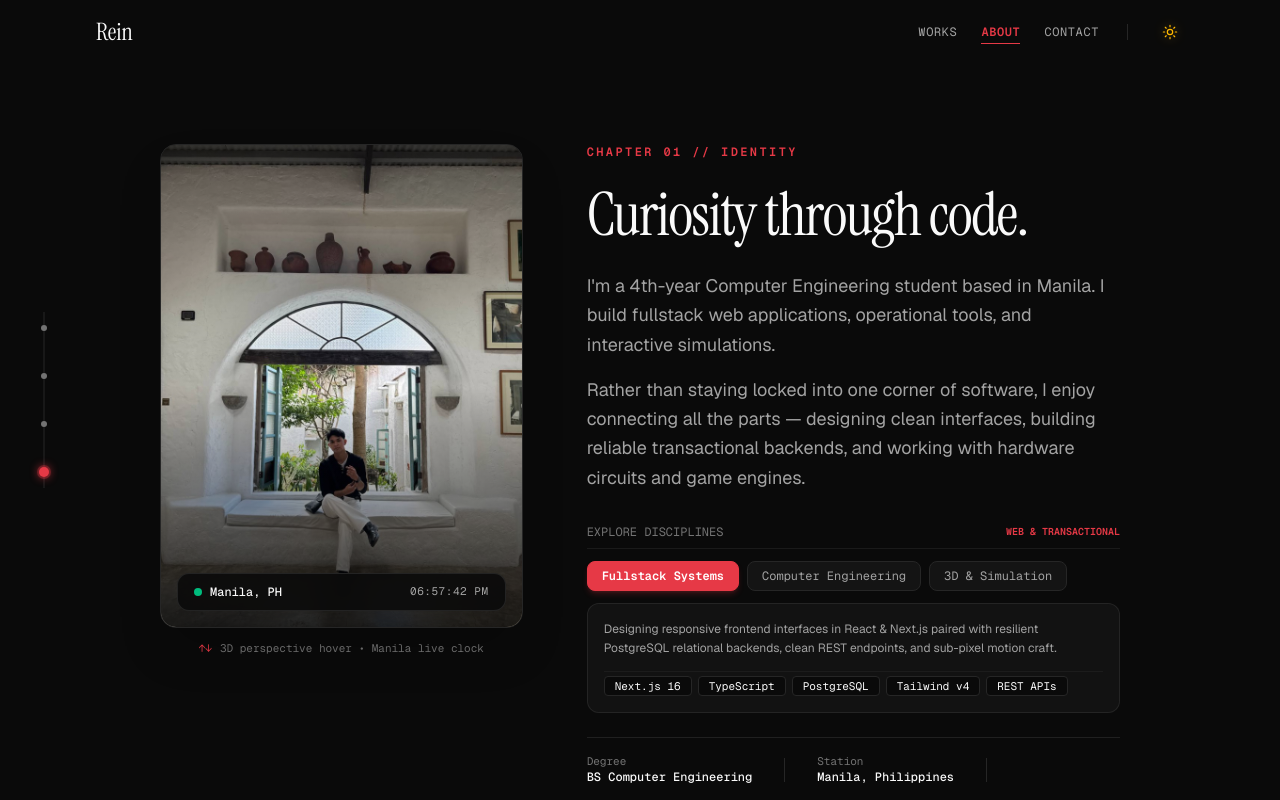
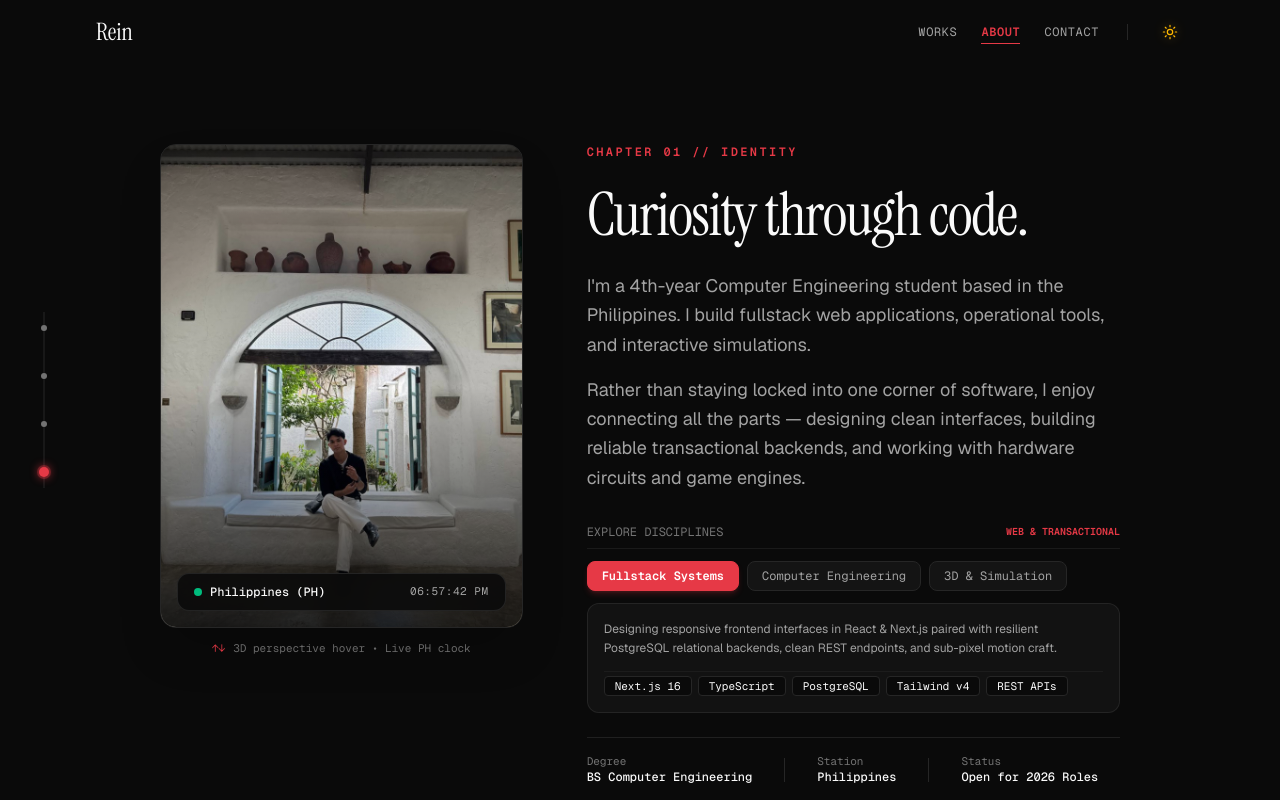
Before and after one commit to Yiizer/ReinPortfolio, a Next.js app in the folder app/: page /about in a window 1280 px wide. Shown: the top 800 px of the page. Built offline with nearby package versions, Linux system fonts and the light colour scheme.

Commit message:
chore: update location display from Manila to Philippines

```diff
--- a/app/src/app/layout.tsx
+++ b/app/src/app/layout.tsx
@@ -23,12 +23,12 @@ export const metadata: Metadata = {
     template: "%s | Rein Gavino",
   },
   description:
-    "Fullstack developer and Computer Engineering student based in Manila. Building resilient web apps, transactional POS workflows, and interactive simulations.",
+    "Fullstack developer and Computer Engineering student based in the Philippines. Building resilient web apps, transactional POS workflows, and interactive simulations.",
   keywords: [
     "Rein Gavino",
     "Fullstack Developer",
     "Computer Engineer",
-    "Manila",
+    "Philippines",
     "Next.js",
     "React",
     "TypeScript",
@@ -48,14 +48,14 @@ export const metadata: Metadata = {
     url: "https://reingavino.com",
     title: "Rein Gavino — Developer & Computer Engineer",
     description:
-      "Fullstack developer based in Manila building systems, interfaces, and web applications across web, mobile, and hardware.",
+      "Fullstack developer based in the Philippines building systems, interfaces, and web applications across web, mobile, and hardware.",
     siteName: "Rein Gavino Portfolio",
   },
   twitter: {
     card: "summary_large_image",
     title: "Rein Gavino — Developer & Computer Engineer",
     description:
-      "Fullstack developer based in Manila building systems, interfaces, and web applications.",
+      "Fullstack developer based in the Philippines building systems, interfaces, and web applications.",
   },
 };
 
--- a/app/src/components/AboutTeaser.tsx
+++ b/app/src/components/AboutTeaser.tsx
@@ -62,7 +62,7 @@ export default function AboutTeaser() {
             Curiosity turned into production software.
           </h2>
           <p className="text-text-muted text-base sm:text-lg leading-relaxed font-sans max-w-2xl">
-            I&apos;m a 4th-year Computer Engineering student in Manila. Rather than staying inside one lane, I build across the entire stack &mdash; from fluid frontends and ACID-compliant backends to live restaurant POS workflows and hardware simulations.
+            I&apos;m a 4th-year Computer Engineering student in the Philippines. Rather than staying inside one lane, I build across the entire stack &mdash; from fluid frontends and ACID-compliant backends to live restaurant POS workflows and hardware simulations.
           </p>
         </div>
 
--- a/app/src/components/ContactCTA.tsx
+++ b/app/src/components/ContactCTA.tsx
@@ -75,7 +75,7 @@ export default function ContactCTA() {
 
           <div className="flex flex-col sm:flex-row sm:items-center justify-between gap-4 font-mono text-xs text-text-muted">
             <div className="flex items-center gap-2">
-              <span>Manila, Philippines</span>
+              <span>Philippines</span>
             </div>
 
             <div className="flex items-center gap-4">
--- a/app/src/components/Footer.tsx
+++ b/app/src/components/Footer.tsx
@@ -44,7 +44,7 @@ export default function Footer() {
         <div className="flex items-center gap-3 font-mono text-xs text-text-muted">
           <span className="font-medium text-text-main">Rein Gavino</span>
           <span className="text-text-dim">&bull;</span>
-          <span>Manila, PH</span>
+          <span>Philippines (PH)</span>
         </div>
 
         {/* Social Link Icons */}
--- a/app/src/components/Hero.tsx
+++ b/app/src/components/Hero.tsx
@@ -277,7 +277,7 @@ export default function Hero() {
           </span>
         </div>
         <span className="tracking-wider uppercase text-[11px] text-text-dim">
-          Manila, PH
+          Philippines (PH)
         </span>
       </div>
 
@@ -295,7 +295,7 @@ export default function Hero() {
         >
           <span>Developer</span>
           <span className="text-accent">&bull;</span>
-          <span>Manila, Philippines</span>
+          <span>Philippines</span>
         </p>
       </div>
 
--- a/app/src/components/InteractiveIdentity.tsx
+++ b/app/src/components/InteractiveIdentity.tsx
@@ -9,7 +9,7 @@ function subscribeClock(callback: () => void) {
   return () => clearInterval(timer);
 }
 
-function getManilaTimeSnapshot(): string {
+function getPHTimeSnapshot(): string {
   try {
     return new Intl.DateTimeFormat("en-US", {
       timeZone: "Asia/Manila",
@@ -65,10 +65,10 @@ export default function InteractiveIdentity() {
   const [isHovered, setIsHovered] = useState(false);
   const [activeDiscipline, setActiveDiscipline] = useState<DisciplineKey>("fullstack");
 
-  // Hydration-safe real live Manila clock
-  const manilaTime = useSyncExternalStore(
+  // Hydration-safe real live Philippine clock
+  const phTime = useSyncExternalStore(
     subscribeClock,
-    getManilaTimeSnapshot,
+    getPHTimeSnapshot,
     getServerClockSnapshot
   );
 
@@ -145,7 +145,7 @@ export default function InteractiveIdentity() {
               }}
             />
 
-            {/* Bottom Floating Badge: Real Live Manila Time & Location */}
+            {/* Bottom Floating Badge: Real Live Philippine Time & Location */}
             <div
               className="absolute bottom-4 left-4 right-4 z-30 transition-transform duration-200"
               style={{ transform: isHovered ? "translateZ(26px)" : "translateZ(0px)" }}
@@ -156,10 +156,10 @@ export default function InteractiveIdentity() {
                     <span className="animate-ping absolute inline-flex h-full w-full rounded-full bg-emerald-400 opacity-75" />
                     <span className="relative inline-flex rounded-full h-2 w-2 bg-emerald-500" />
                   </span>
-                  <span className="text-text-main font-medium">Manila, PH</span>
+                  <span className="text-text-main font-medium">Philippines (PH)</span>
                 </div>
                 <div className="text-text-muted font-mono tracking-wider tabular-nums text-[11px]">
-                  {manilaTime}
+                  {phTime}
                 </div>
               </div>
             </div>
@@ -169,7 +169,7 @@ export default function InteractiveIdentity() {
         {/* Subtle Micro-Interaction Hint */}
         <div className="mt-3 flex items-center gap-2 text-text-dim text-[11px] font-mono">
           <span className="text-accent">&uarr;&darr;</span>
-          <span>3D perspective hover &bull; Manila live clock</span>
+          <span>3D perspective hover &bull; Live PH clock</span>
         </div>
       </div>
 
@@ -187,7 +187,7 @@ export default function InteractiveIdentity() {
 
         <div className="space-y-4 text-text-muted text-base sm:text-lg leading-relaxed font-sans">
           <p>
-            I&apos;m a 4th-year Computer Engineering student based in Manila. I build fullstack web applications, operational tools, and interactive simulations.
+            I&apos;m a 4th-year Computer Engineering student based in the Philippines. I build fullstack web applications, operational tools, and interactive simulations.
           </p>
 
           <p>
@@ -253,7 +253,7 @@ export default function InteractiveIdentity() {
           <div className="h-6 w-px bg-border" />
           <div>
             <span className="text-text-dim block text-[11px]">Station</span>
-            <span className="text-text-main font-medium">Manila, Philippines</span>
+            <span className="text-text-main font-medium">Philippines</span>
           </div>
           <div className="h-6 w-px bg-border" />
           <div>
--- a/app/src/components/LoadingScreen.tsx
+++ b/app/src/components/LoadingScreen.tsx
@@ -111,7 +111,7 @@ export default function LoadingScreen() {
             <span className="w-1.5 h-1.5 rounded-full bg-accent animate-pulse" />
           </div>
           <p className="font-mono text-xs uppercase tracking-widest text-zinc-400">
-            <ScrambleText text="DEVELOPER • MANILA" />
+            <ScrambleText text="DEVELOPER • PH" />
           </p>
         </div>
 
@@ -125,7 +125,7 @@ export default function LoadingScreen() {
             />
           </div>
           <div className="flex items-center justify-between font-mono text-[10px] uppercase tracking-wider text-zinc-400">
-            <span>Manila, PH</span>
+            <span>Philippines (PH)</span>
             <Magnetic strength={0.25}>
               <button
                 type="button"
```
